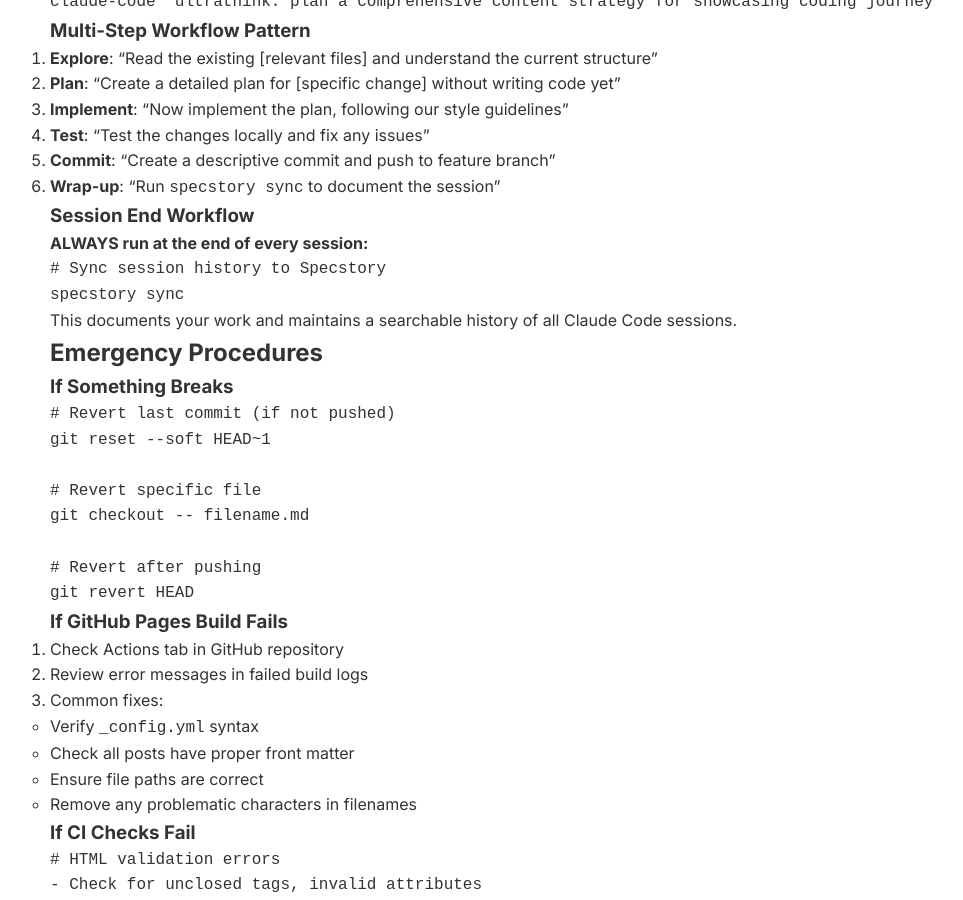
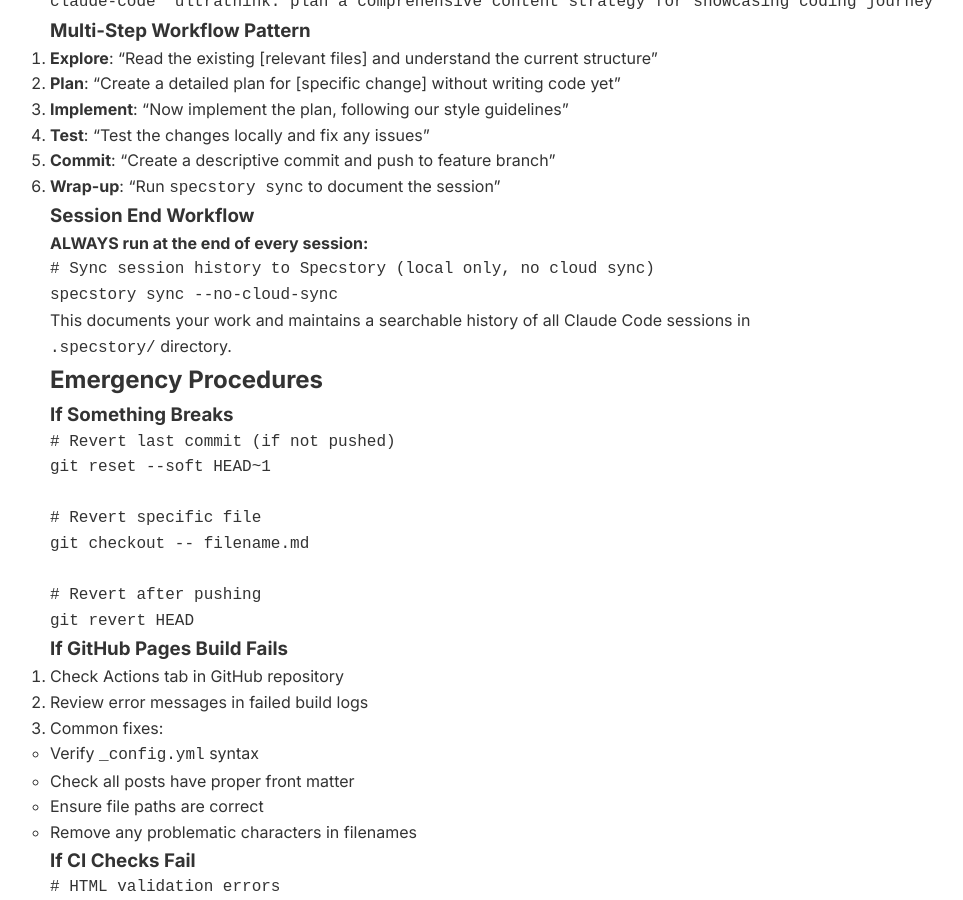
Before and after one commit to miqcie/Humaine-studio, a Jekyll site: the page built from CLAUDE.md, in a window 1280 px wide and 900 px high, scrolled down 5502 px. Shown: the whole window, without its empty margins (210-1173 px from the left). Built offline with Jekyll 4.4.1, drawn with Linux system fonts in a browser that asks for light colours; our own code applies the rules of GitHub Pages for plain Markdown files; some of the changed text lies outside the part shown.

Commit message:
Docs: Update specstory sync command to use --no-cloud-sync
Updated all references to specstory sync in CLAUDE.md to include the
--no-cloud-sync flag, which prevents the cloud sync warning while still
maintaining full local session history in .specstory/ directory.

This reflects the user's preference for local-only sync.

🤖 Generated with [Claude Code](https://claude.com/claude-code)

Co-Authored-By: Claude <noreply@anthropic.com>

````diff
--- a/CLAUDE.md
+++ b/CLAUDE.md
@@ -276,10 +276,10 @@ claude-code "ultrathink: plan a comprehensive content strategy for showcasing co
 ### Session End Workflow
 **ALWAYS run at the end of every session:**
 ```bash
-# Sync session history to Specstory
-specstory sync
+# Sync session history to Specstory (local only, no cloud sync)
+specstory sync --no-cloud-sync
 ```
-This documents your work and maintains a searchable history of all Claude Code sessions.
+This documents your work and maintains a searchable history of all Claude Code sessions in `.specstory/` directory.
 
 ## Emergency Procedures
 
@@ -354,19 +354,19 @@ git revert HEAD
 8. **Run CI checks locally** - use testing commands before pushing
 9. **Follow PR workflow** - all changes go through pull request review
 10. **NEVER mix HTML containers with markdown** - use pure markdown or pure HTML
-11. **ALWAYS run `specstory sync` at session end** - documents work history automatically
+11. **ALWAYS run `specstory sync --no-cloud-sync` at session end** - documents work history automatically
 
 ## Quick Reference
 
 ### Essential Commands
 ```bash
-git status                    # Check current status
-git checkout -b feature/name  # Create new branch
-bundle exec jekyll serve      # Start local server
-git diff                      # Review changes
-gh pr create                  # Create pull request
-bundle exec jekyll build      # Test build process
-specstory sync                # Document session history (run at session end)
+git status                         # Check current status
+git checkout -b feature/name       # Create new branch
+bundle exec jekyll serve           # Start local server
+git diff                           # Review changes
+gh pr create                       # Create pull request
+bundle exec jekyll build           # Test build process
+specstory sync --no-cloud-sync     # Document session history (run at session end)
 ```
 
 ### File Locations
````
